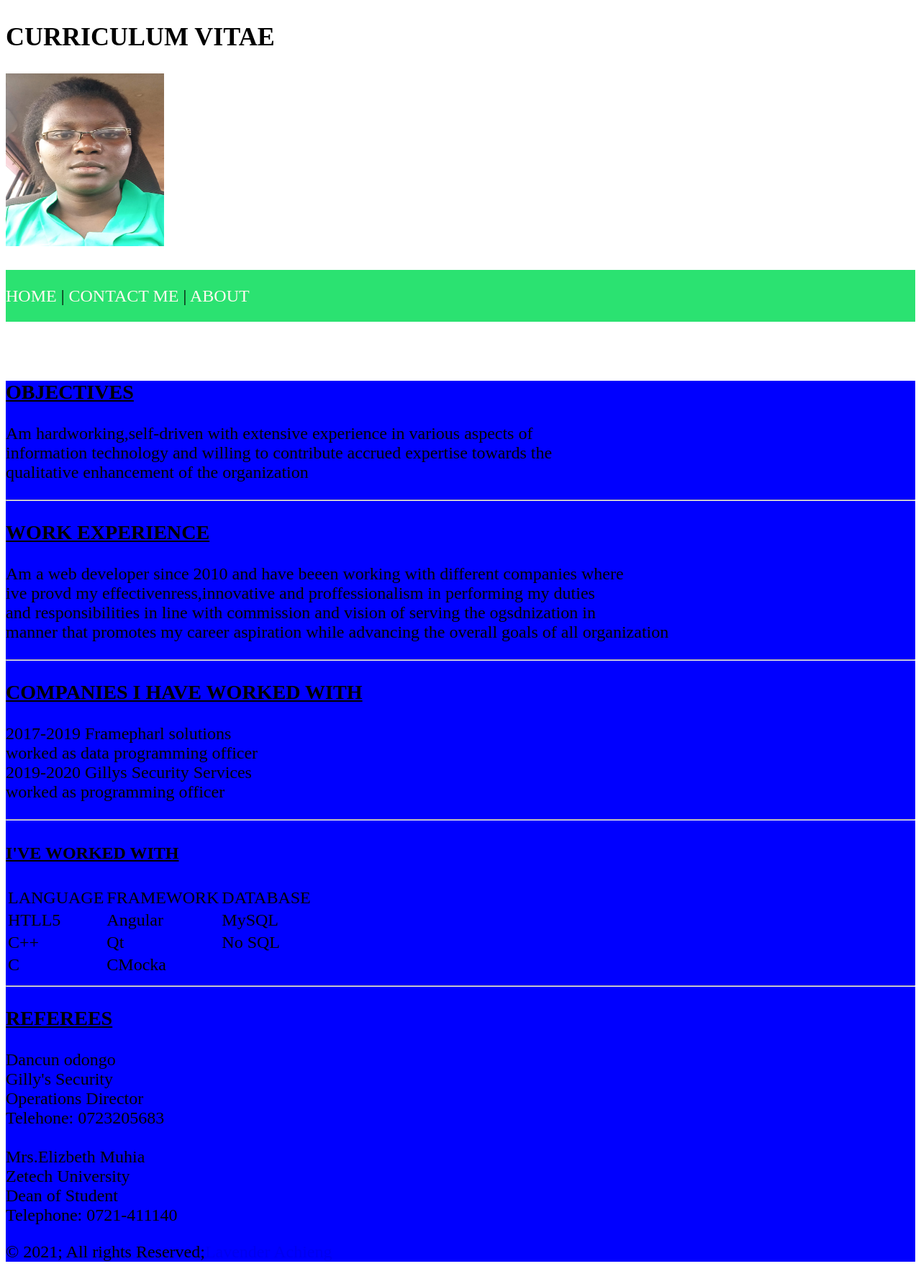
After one commit to lavender-achieng/portfolio, a PHP site: page /lave.html in a window 1280 px wide. The commit adds this page. Shown: the whole page at 72% size. Run offline with PHP 8.4, Linux system fonts and the light colour scheme.

Commit message:
lav.html

```diff
--- a/css/main.css
+++ b/css/main.css
@@ -1,2 +1,19 @@
-body
-font-size:1.2em;
+body {
+  font-size: 1.5em;
+}
+nav {
+  background-color: #2be271;
+  line-height: 3em;
+}
+nav a {
+  color: #fffaf0;
+}
+header {
+  background-color: blue;
+}
+a {
+  text-decoration: chartreuse;
+}
+footer ul {
+  list-style-type: lower-roman;
+}
--- /dev/null
+++ b/lave.html
@@ -0,0 +1,100 @@
+
+        <!DOCTYPE html>
+
+        <head>
+            <meta charset="UTF-8">
+            <meta http-equiv="X-UA-Compatible" content="IE=edge">
+            <meta name="viewport" content="width=, initial-scale=2.0">
+            <link rel="stylesheet" href="./css/main.css">
+            <title>Lavender achieng :about</title>
+        </head>
+
+<body>
+        <h2> CURRICULUM VITAE <b></b>
+        </h2>
+        <img src="lav.png" height="240" width="220"><br>
+        <!--Navigation Bar Section-->
+        <br>
+    <nav>
+        <a href="index.html">HOME</a> |
+        <a href="contact.html">CONTACT ME</a> |
+        <a href="about.html">ABOUT</a>
+        </nav>
+        <br><br>
+            <!-- jumbotron-->
+<header>
+
+
+
+            <p>
+            <h3><U>OBJECTIVES</h3></U></p>
+            <P> Am hardworking,self-driven with extensive experience in various aspects of <br>
+                information technology and willing to contribute accrued expertise towards the <br>
+                qualitative enhancement of the organization <br><b></b></p>
+            </table>
+            <hr>
+            </hr>
+            <h3><u>WORK EXPERIENCE</h3></u></h2>
+            Am a web developer since 2010 and have beeen working with different companies
+            where <br>ive provd my effectivenress,innovative and proffessionalism in performing my duties <br>
+            and responsibilities in line with commission and vision of serving the ogsdnization in <br>
+            manner that promotes my career aspiration while advancing the overall goals of all organization <br> <b></b>
+            </p>
+            <hr>
+            </hr>
+            <p>
+            <h3><U>COMPANIES I HAVE WORKED WITH</p></U></h3>
+
+            <p>
+
+                2017-2019 Framepharl solutions<br>worked as data programming officer<br>
+                2019-2020 Gillys Security Services<br> worked as programming officer
+                </ul>
+            </p>
+            <hr>
+            </hr>
+            <h4><u>I'VE WORKED WITH</u></h4>
+            </head>
+
+            <p>
+                <table>
+                    <thead>
+                        <tr>
+                            <td> LANGUAGE </td>
+                            <td> FRAMEWORK </td>
+                            <td> DATABASE </td>
+                        </tr>
+                    </thead>
+                    <tbody>
+                        <tr>
+                            <td> HTLL5 </td>
+                            <td>Angular</td>
+                            <td> MySQL </td>
+                        </tr>
+                        <tr>
+                            <td> C++ </td>
+                            <td> Qt </td>
+                            <td> No SQL</td>
+                        </tr>
+                        <tr>
+                            <td> C </td>
+                            <td>CMocka </td>
+                            <td> </td>
+                        </tr>
+                    </tbody>
+                </table>
+                <hr>
+                </hr>
+                <!--footer section -->
+                </P>
+                <p>
+                <h3><U>REFEREES</p></U></h3>
+                Dancun odongo<br>Gilly's Security<br>Operations Director<br> Telehone: 0723205683<br><br>
+                Mrs.Elizbeth Muhia<br>Zetech University<br>Dean of Student<br> Telephone: 0721-411140
+
+
+                <P>&copy 2021; All rights Reserved;<a href="index.html">Lavender Achieng</a></p>
+                </header>
+</body>
+
+</html>
```
